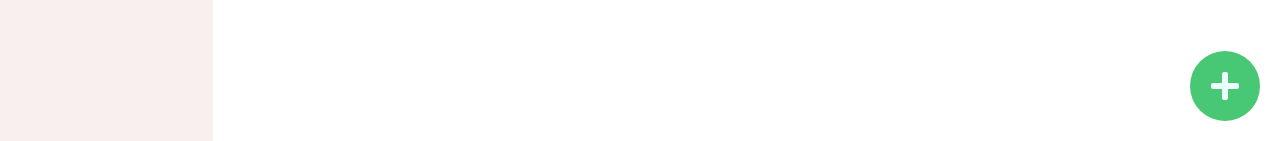
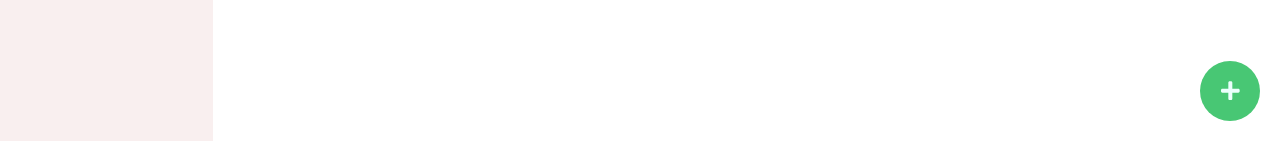
Before and after one commit to BelarusDigitalFuture/o, a React (Create React App) app: page /polls in a window 1280 px wide. Shown: the part 659-800 px from the top of the page. Built offline with nearby package versions, Linux system fonts and the light colour scheme.

Commit message:
adjust add-button size

```diff
--- a/src/containers/CardsList/CardList.css
+++ b/src/containers/CardsList/CardList.css
@@ -2,5 +2,6 @@
   position: absolute;
   bottom: 20px;
   right: 20px;
-  height: 70px;
+  height: 60px;
+  width: 60px;
 }
--- a/src/containers/CardsList/CardsList.js
+++ b/src/containers/CardsList/CardsList.js
@@ -103,7 +103,7 @@ const CardsList = ({
             >
               <FontAwesomeIcon
                 className="aria-hidden has-text-primary-light"
-                size="2x"
+                size="lg"
                 icon={faPlus}
               />
             </button>
```
